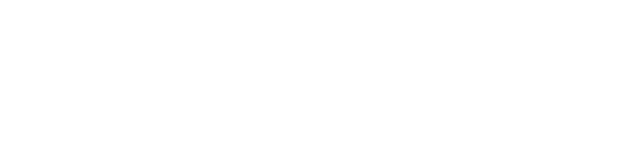
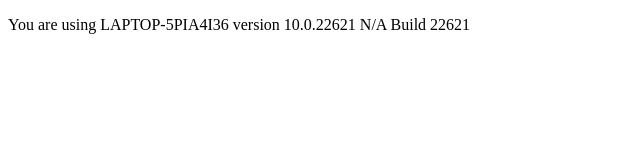
Before and after one commit to acciojob/browser-info-Vivek-Tiwari20, a website: page main.html in a window 1280 px wide. Shown: the whole page, without its empty margins (0-640 px from the left). Drawn offline with Linux system fonts and the light colour scheme.

Commit message:
created a submission

```diff
--- a/main.html
+++ b/main.html
@@ -8,6 +8,9 @@
 
 <body>
 	<!-- the entire body must be written by student -->
+	   <div id="browser-info">
+
+   </div>
     <script type="text/javascript" src="./script.js">
 </script>
 
--- a/script.js
+++ b/script.js
@@ -1 +1,11 @@
 //your JS code here. If required.
+	const browser = document.getElementById("browser-info");
+
+        let div = document.createElement("div");
+
+        let p = document.createElement("p");
+        p.innerText = "You are using "+ "  LAPTOP-5PIA4I36 "+ "version " + "  10.0.22621 N/A Build 22621"
+
+        div.append(p);
+
+        document.querySelector("#browser-info").append(div);
```
